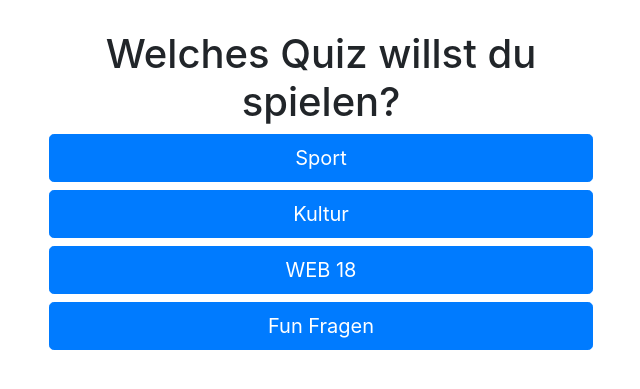
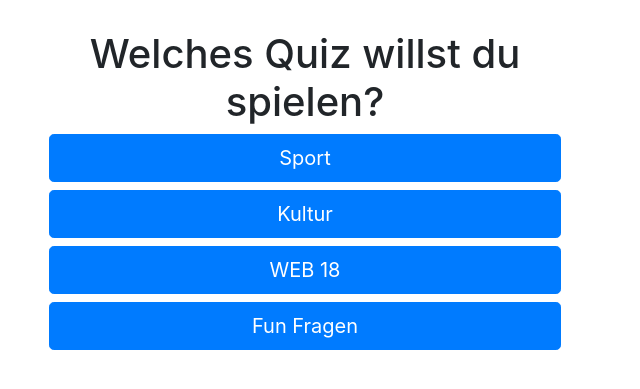
Before and after one commit to julianseemann/WebQuiz, a PHP site: page /quizlist.html in a window 1280 px wide. Shown: the part 64-453 px from the top of the page, without its empty margins (335-975 px from the left). Run offline with PHP 8.4, Linux system fonts and the light colour scheme.

Commit message:
Refinement 3

```diff
--- a/style.css
+++ b/style.css
@@ -13,9 +13,11 @@
 .QuestionBox
 {
   margin-top: 30px;
-  width: 544px;
   height:auto;
+    width:auto;
   margin-left: 30%;
+    margin-right: 30%;
+
 }
 .btnSize
 {
```
